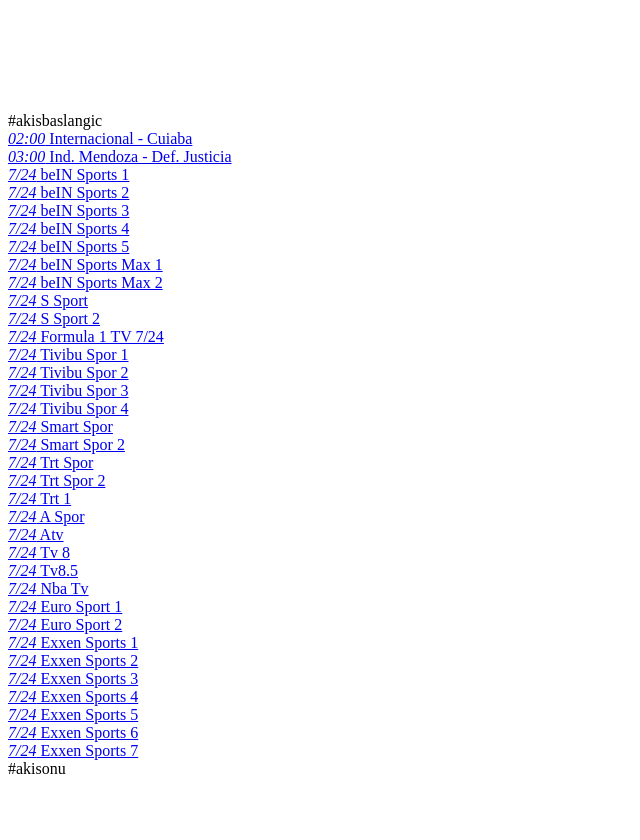
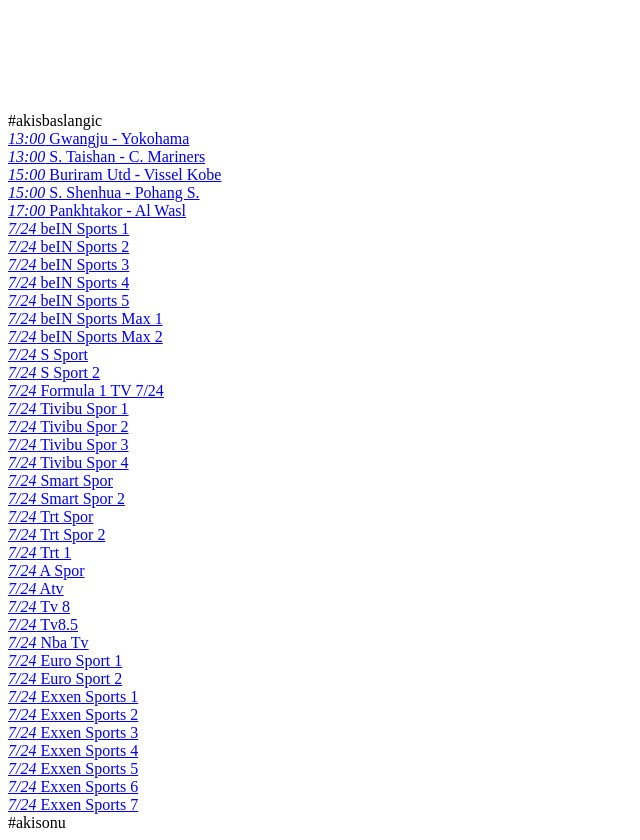
Before and after one commit to yozgatli6631/reklamsizwpler, a plain HTML site: page index.html in a window 1280 px wide. Shown: the part 1180-2020 px from the top of the page, without its empty margins (0-640 px from the left). Before the commit the page ends 1966 px from the top, so only its background shows below. Drawn offline with Linux system fonts and the light colour scheme.

Commit message:
Update index.html with broadcast schedule from yenisitelerakis.html

```diff
--- a/index.html
+++ b/index.html
@@ -15,14 +15,29 @@
 
 
 #akisbaslangic
-<a href="/yayinex1">
+<a href="/yayinsmarts">
     <div class="sportrgool">
-        <i class="sportrgooltime">02:00</i> Internacional - Cuiaba
+        <i class="sportrgooltime">13:00</i> Gwangju - Yokohama
     </div>
 </a>
-<a href="/yayinex2">
+<a href="/yayinsms2">
     <div class="sportrgool">
-        <i class="sportrgooltime">03:00</i> Ind. Mendoza - Def. Justicia
+        <i class="sportrgooltime">13:00</i> S. Taishan - C. Mariners
+    </div>
+</a>
+<a href="/yayinsmarts">
+    <div class="sportrgool">
+        <i class="sportrgooltime">15:00</i> Buriram Utd - Vissel Kobe
+    </div>
+</a>
+<a href="/yayinsms2">
+    <div class="sportrgool">
+        <i class="sportrgooltime">15:00</i> S. Shenhua - Pohang S.
+    </div>
+</a>
+<a href="/yayinsmarts">
+    <div class="sportrgool">
+        <i class="sportrgooltime">17:00</i> Pankhtakor - Al Wasl
     </div>
 </a>
 
```
